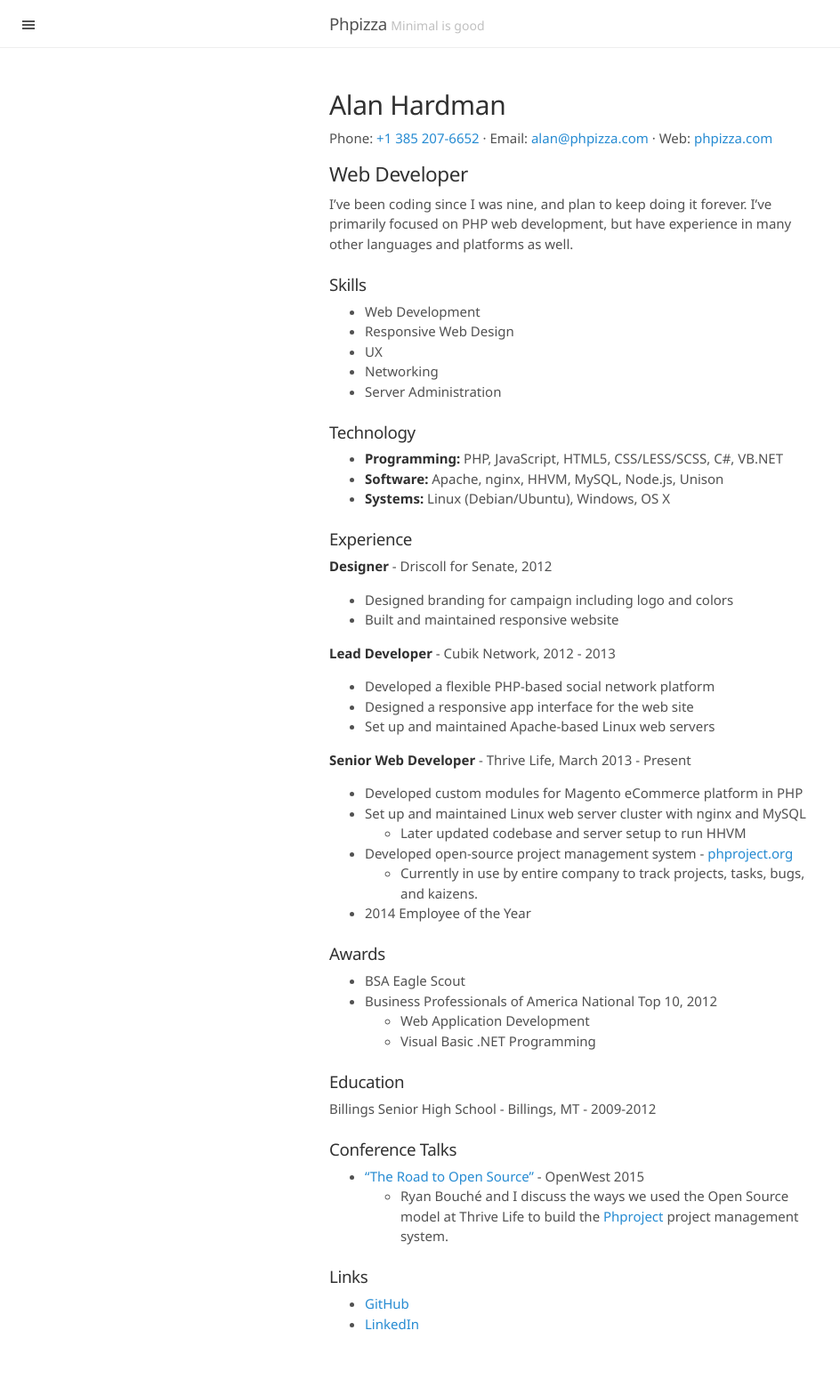
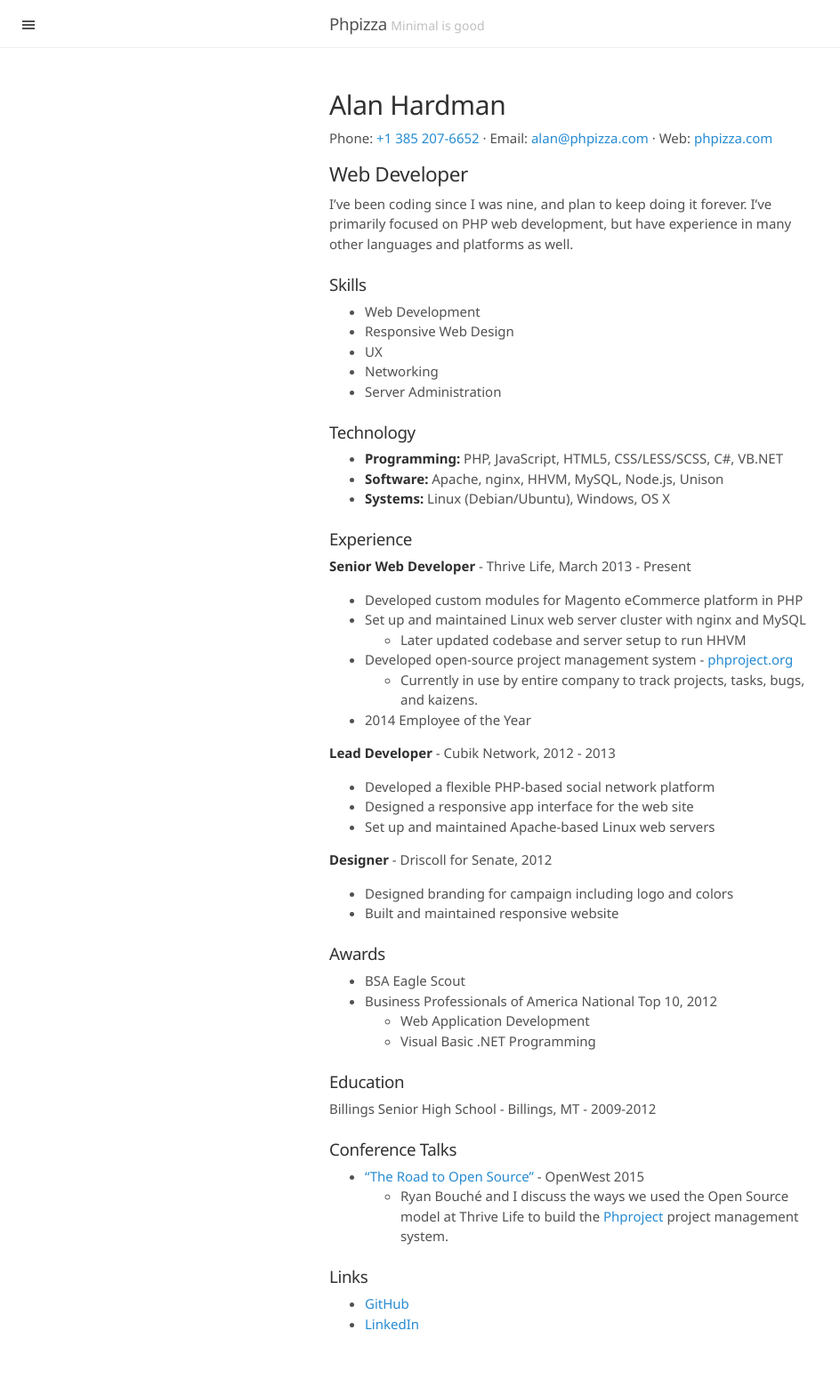
Before and after one commit to Alanaktion/alanaktion.github.io, a Jekyll site: the page built from resume.md, in a window 1280 px wide. Shown: the whole page at 89% size, without its empty margins (0-944 px from the left). Built offline with Jekyll 4.4.1, drawn with Linux system fonts in a browser that asks for light colours; some of the changed lines change nothing that is shown.

Commit message:
ORDER BY date DESC

```diff
--- a/resume.md
+++ b/resume.md
@@ -27,17 +27,6 @@ I've been coding since I was nine, and plan to keep doing it forever. I've prima
 
 ### Experience
 
-**Designer** - Driscoll for Senate, 2012
-
-- Designed branding for campaign including logo and colors
-- Built and maintained responsive website
-
-**Lead Developer** - Cubik Network, 2012 - 2013
-
-- Developed a flexible PHP-based social network platform
-- Designed a responsive app interface for the web site
-- Set up and maintained Apache-based Linux web servers
-
 **Senior Web Developer** - Thrive Life, March 2013 - Present
 
 - Developed custom modules for Magento eCommerce platform in PHP
@@ -46,6 +35,17 @@ I've been coding since I was nine, and plan to keep doing it forever. I've prima
 - Developed open-source project management system - [phproject.org](http://www.phproject.org/)
   - Currently in use by entire company to track projects, tasks, bugs, and kaizens.
 - 2014 Employee of the Year
+
+**Lead Developer** - Cubik Network, 2012 - 2013
+
+- Developed a flexible PHP-based social network platform
+- Designed a responsive app interface for the web site
+- Set up and maintained Apache-based Linux web servers
+
+**Designer** - Driscoll for Senate, 2012
+
+- Designed branding for campaign including logo and colors
+- Built and maintained responsive website
 
 ### Awards
 
```
